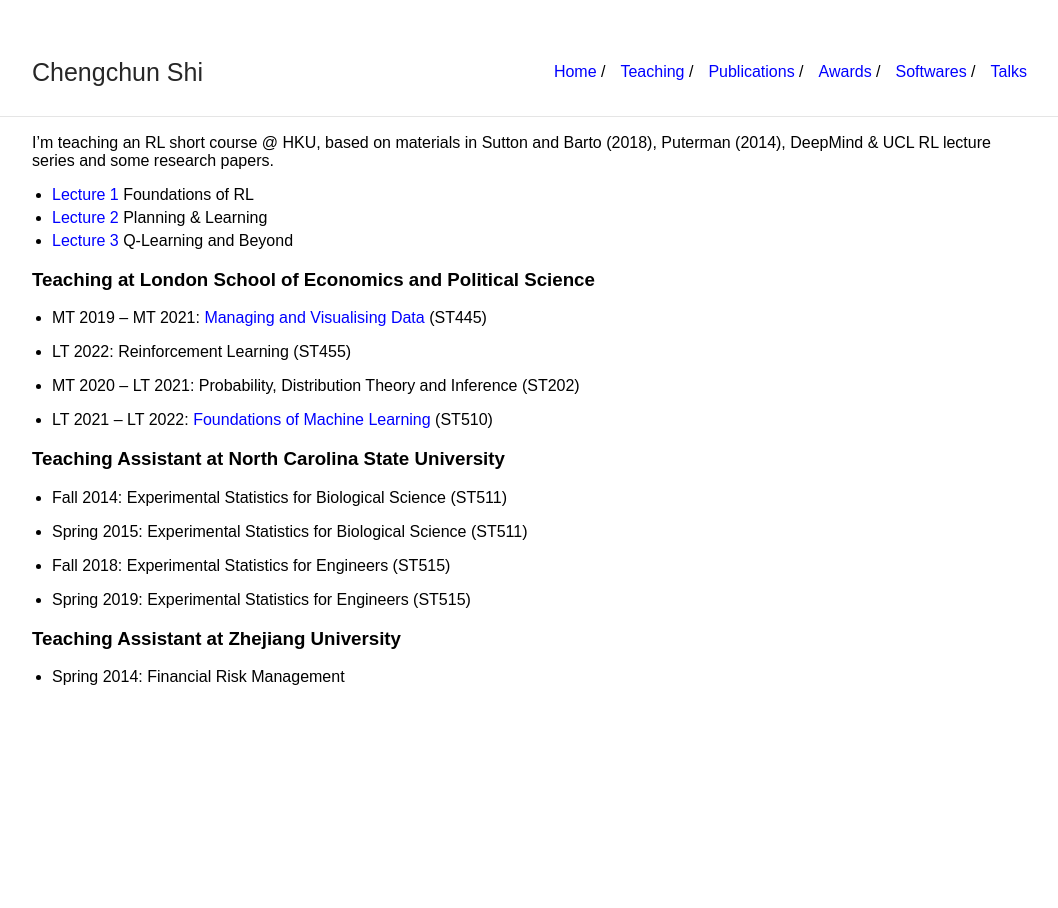
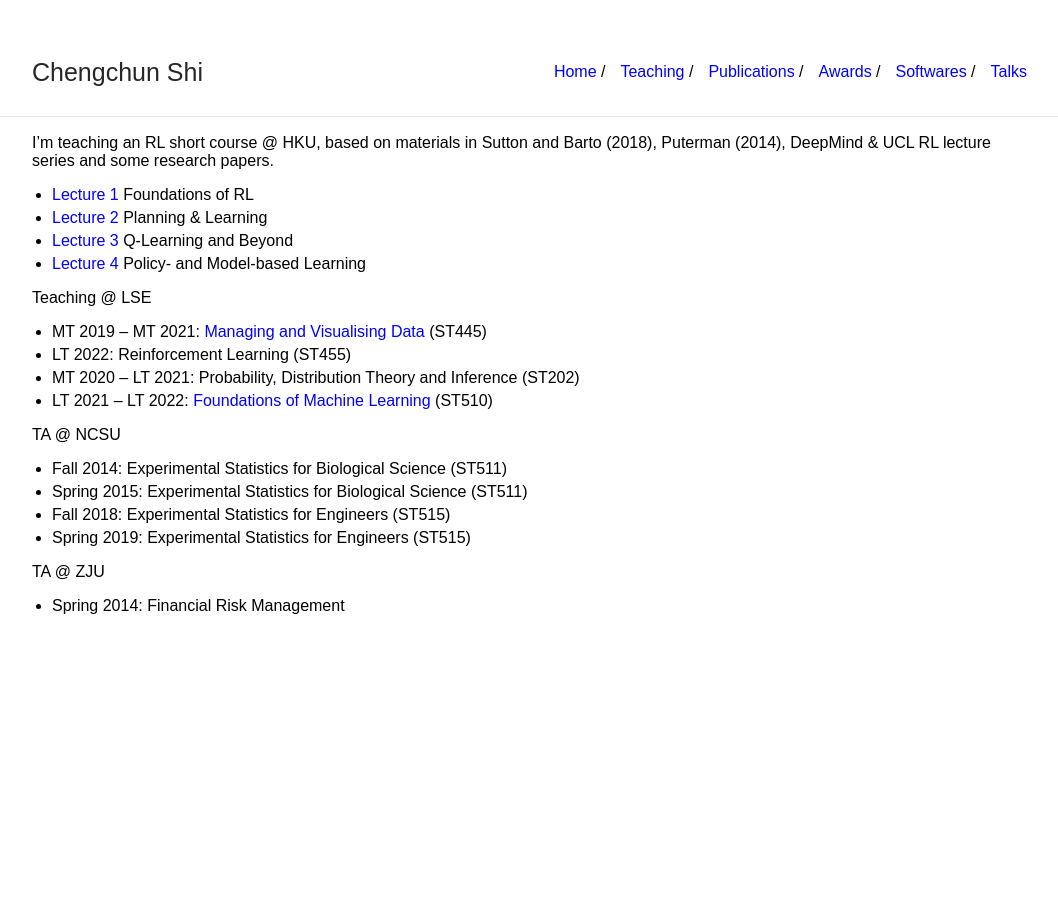
Before and after one commit to callmespring/callmespring.github.io, a Jekyll site: the page built from teaching.md, in a window 1280 px wide. Shown: the whole page, without its empty margins (108-1166 px from the left). Built offline with Jekyll 4.4.1, drawn with Linux system fonts in a browser that asks for light colours.

Commit message:
Update teaching.md

```diff
--- a/teaching.md
+++ b/teaching.md
@@ -8,27 +8,22 @@
 * [Lecture 1](./slides/lecture2.pdf) Foundations of RL
 * [Lecture 2](./slides/lecture3.pdf) Planning & Learning
 * [Lecture 3](./slides/lecture5.pdf) Q-Learning and Beyond
+* [Lecture 4](./slides/lecture8.pdf) Policy- and Model-based Learning
 
-### Teaching at London School of Economics and Political Science
+Teaching @ LSE
 
 * MT 2019 -- MT 2021: [Managing and Visualising Data](https://lse-st445.github.io/) (ST445)
-
 * LT 2022: Reinforcement Learning (ST455)
-
 * MT 2020 -- LT 2021: Probability, Distribution Theory and Inference (ST202)
-
 * LT 2021 -- LT 2022: [Foundations of Machine Learning](https://lse-st510.github.io/) (ST510)
 
-### Teaching Assistant at North Carolina State University
+TA @ NCSU
 
 * Fall 2014: Experimental Statistics for Biological Science (ST511)
-
 * Spring 2015: Experimental Statistics for Biological Science (ST511)
-
 * Fall 2018: Experimental Statistics for Engineers (ST515)
-
 * Spring 2019: Experimental Statistics for Engineers (ST515)
 
-### Teaching Assistant at Zhejiang University
+TA @ ZJU
 
 * Spring 2014: Financial Risk Management
```
